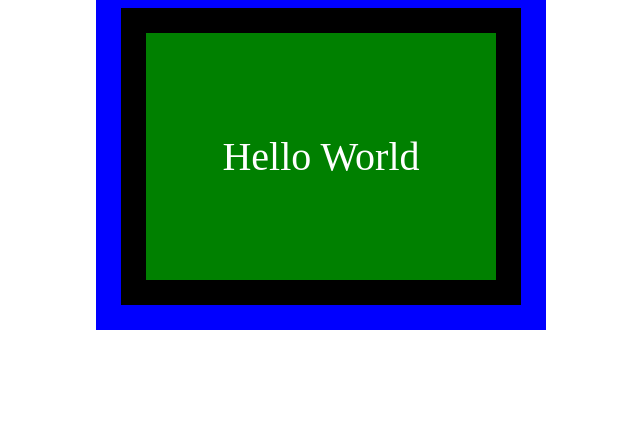
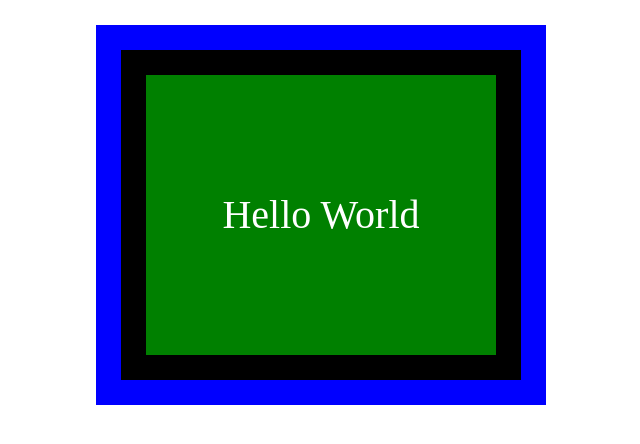
Before and after one commit to DayMoonDR/Namu-darbas1, a plain HTML site: page index.html in a window 1280 px wide. Shown: the whole page, without its empty margins (319-959 px from the left). Drawn offline with Linux system fonts and the light colour scheme.

Commit message:
no message

```diff
--- a/css/style.css
+++ b/css/style.css
@@ -6,6 +6,7 @@ div{
     border: 25px solid black;
     padding: 100px 25px;
     outline: solid blue 25px;
-    margin: auto;
+    margin: 50px auto;
     width: 300px;
+    line-height: 80px;
 }
```
